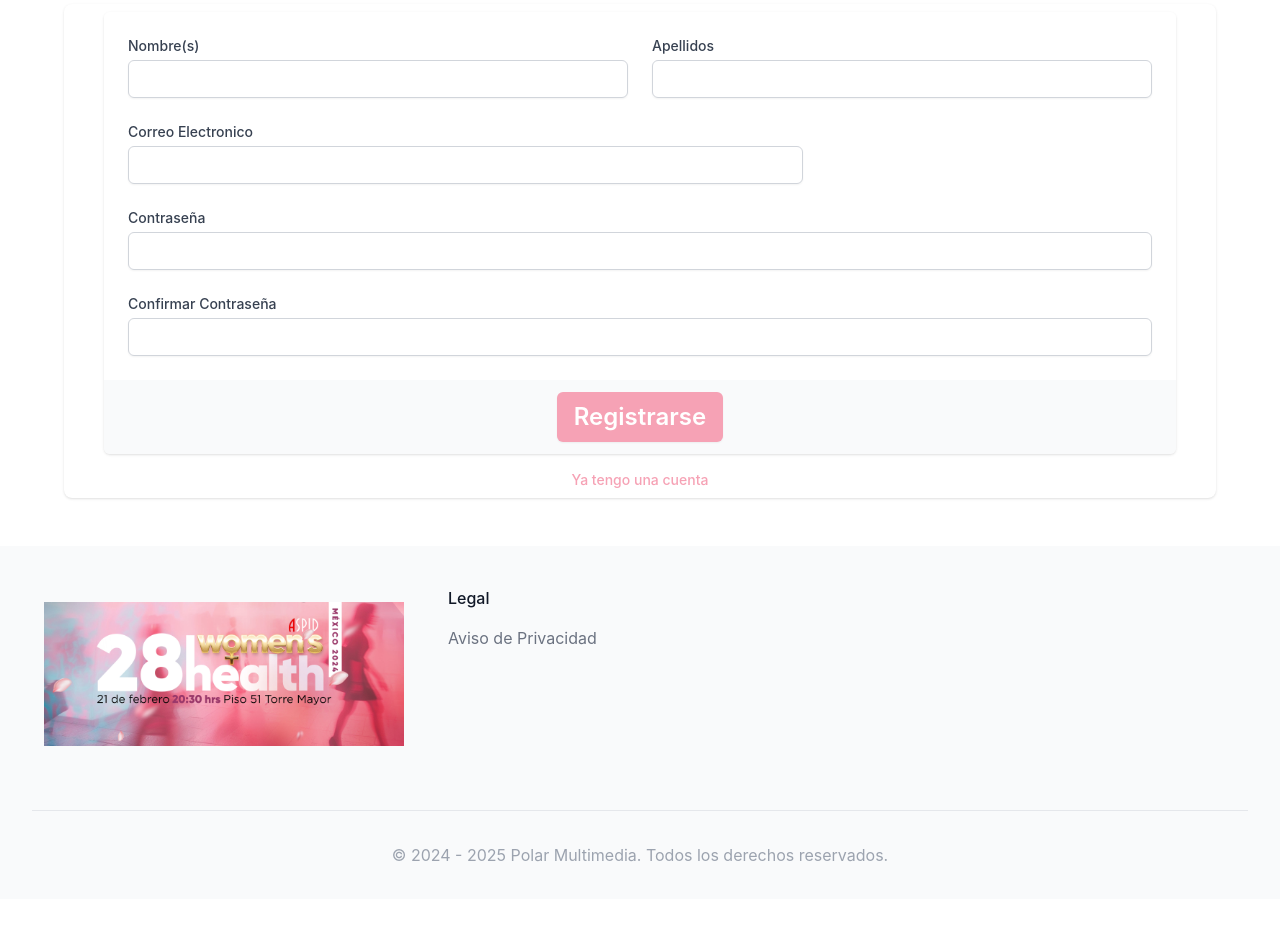
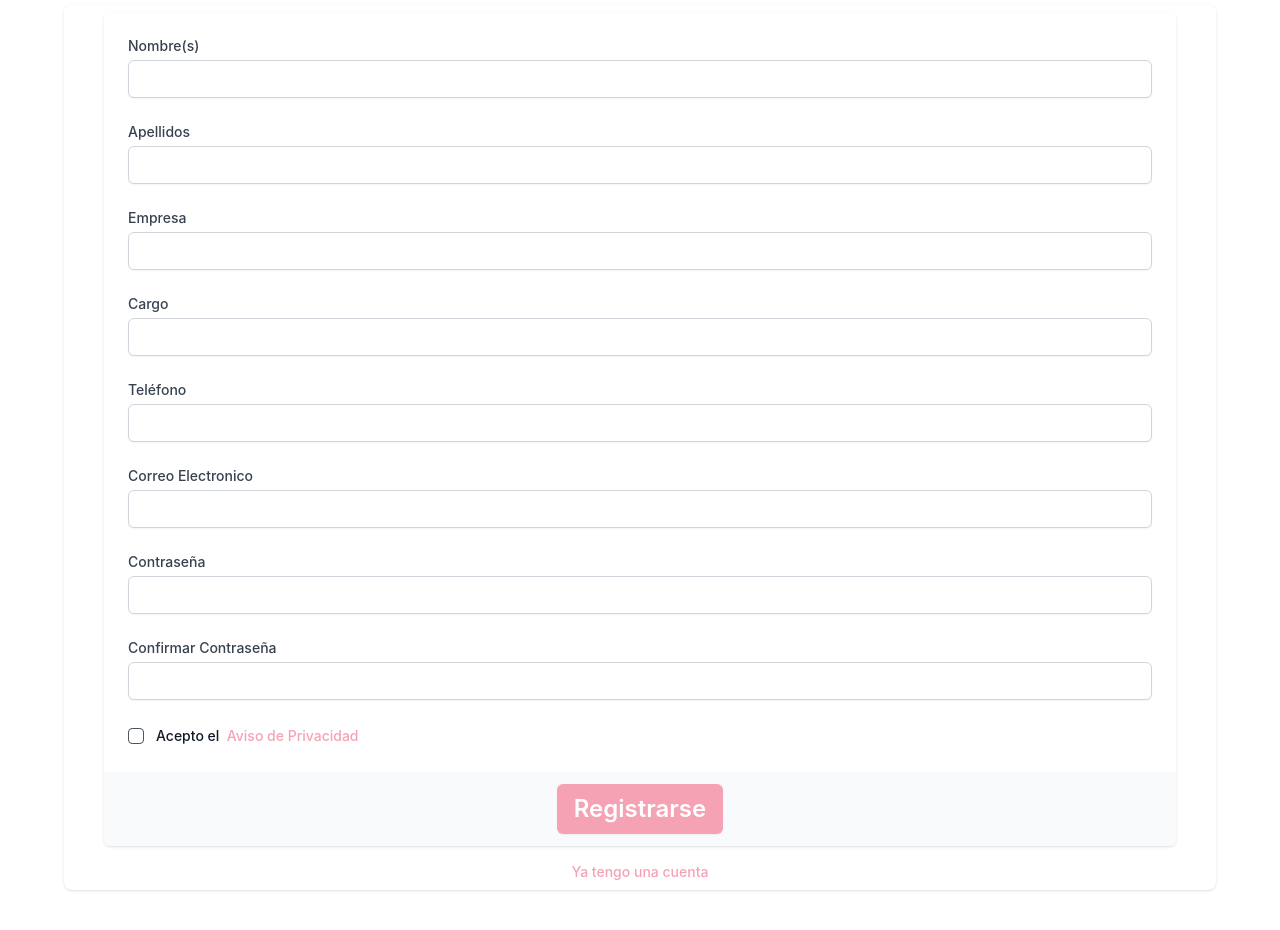
Before and after one commit to BurritoQuemado/subasta-preguntas-aspid, a React (Create React App) app in the folder subastas-stands-app/: page /registro in a window 1280 px wide. Shown: the part 260-1190 px from the top of the page. Before the commit the page ends 1159 px from the top, so only its background shows below. Built offline with nearby package versions, Linux system fonts and the light colour scheme.

Commit message:
updated register

```diff
--- a/subastas-stands-app/src/components/layout/layout.jsx
+++ b/subastas-stands-app/src/components/layout/layout.jsx
@@ -59,7 +59,7 @@ class Layout extends Component{
                       <img
                         className="h-20 w-auto lg:h-16"
                         src={Logo2}
-                        alt="logo-viajespalacio"
+                        alt="logo-28wh"
                       />
                     </Link>
                     <div className="-mr-2 flex items-center md:hidden">
--- a/subastas-stands-app/src/components/register-form/register-form.jsx
+++ b/subastas-stands-app/src/components/register-form/register-form.jsx
@@ -1,5 +1,6 @@
 import React, { useState, useEffect } from "react";
 import { Link } from "react-router-dom";
+import { CheckCircleIcon, XCircleIcon } from '@heroicons/react/20/solid'
 
 function RegisterForm ({ login }) {
 
@@ -7,7 +8,11 @@ function RegisterForm ({ login }) {
         name: '',
         lname: '',
         email: '',
+        charge: '',
+        work_place: '',
+        phone: '',
         password: '',
+        privacy: false,
         confirm_password: ''
     }
 
@@ -24,13 +29,13 @@ function RegisterForm ({ login }) {
 
     const handleSubmit = (e) => {
         e.preventDefault();
-        setLoading(true);
         setFormErrors(validate(formValues));
         setIsSubmit(true);
     };
 
     useEffect(() => {
         if(Object.keys(formErrors).length === 0 && isSubmit){
+            setLoading(true);
             fetch('https://subasta-preguntas-aspid-e16826bf4816.herokuapp.com/register', {
                 method: 'POST',
                 headers: {'Content-Type': 'application/json'},
@@ -38,25 +43,22 @@ function RegisterForm ({ login }) {
                     name: formValues.name,
                     lname: formValues.lname,
                     email: formValues.email,
+                    work_place: formValues.work_place,
+                    charge: formValues.charge,
+                    phone: formValues.phone,
                     password: formValues.password
                 })
             })
             .then(response =>{
                 if(response.status === 200){
                     setSuccess(true);
+                } else {
+                    setError(true);
                 }
                 return response
             } )
-            .then(res => {
-                if(success){
-                    login()
-                } else {
-                    setLoading(false);
-                    setError(true);
-                }
-            })
         }
-    }, [formErrors, formValues.name, formValues.password, formValues.email, formValues.confirm_password, formValues.lname, login, isSubmit,success,error])
+    }, [formErrors, formValues, login, isSubmit,success,error])
 
     const validate = (values) => {
         const errors = {};
@@ -72,6 +74,23 @@ function RegisterForm ({ login }) {
             errors.lname = 'El apellido es obligatorio';
         } else if (values.lname.length <= 3) {
             errors.lname = 'El apellido debe tener al menos 4 caracteres';
+        }
+        if(!values.work_place) {
+            errors.work_place = 'La empresa es obligatoria';
+        } else if (values.work_place <= 3) {
+            errors.work_place = 'La empresa debe tener al menos 4 caracteres';
+        }
+        if(!values.charge) {
+            errors.charge = 'El cargo es obligatorio';
+        } else if (values.charge.length <= 3) {
+            errors.charge = 'El cargo debe tener al menos 4 caracteres';
+        }
+        if(!values.phone) {
+            errors.phone = 'El teléfono es obligatorio';
+        } else if (values.phone.length < 10) {
+            errors.phone = 'El teléfono debe tener al menos 10 caracteres';
+        } else if (values.phone.length > 15) {
+            errors.phone = 'El teléfono no debe tener más 15 caracteres';
         }
 
         if(!values.email) {
@@ -93,6 +112,10 @@ function RegisterForm ({ login }) {
         } else if (values.password !== values.confirm_password){
             errors.confirm_password = 'Las contraseñas no coinciden';
         }
+
+        if(!values.privacy) {
+            errors.privacy = 'Debe aceptar el Aviso de Privacidad';
+        }
         return errors;
     }
 
@@ -102,16 +125,42 @@ function RegisterForm ({ login }) {
                 <form>
                 {
                     error ?
-                    <div>
-                    <label className="block text-sm font-medium text-red-600">
-                        Hubo un problema en el registro, intente de nuevo.
-                    </label>
+                    <div className="rounded-md bg-red-50 p-4">
+                    <div className="flex">
+                        <div className="flex-shrink-0">
+                            <XCircleIcon className="h-5 w-5 text-red-400" aria-hidden="true" />
+                        </div>
+                        <div className="ml-3">
+                            <h3 className="text-sm font-medium text-red-800">Hubo un error en el registro, vuela a intentarlo.</h3>
+                        </div>
                     </div>
+                    </div>
+                    : null
+                }
+                {
+                    success ?
+                    <>
+                        <div className="rounded-md bg-green-50 p-4">
+                            <div className="flex">
+                                <div className="flex-shrink-0">
+                                    <CheckCircleIcon className="h-5 w-5 text-green-400" aria-hidden="true" />
+                                </div>
+                                <div className="ml-3">
+                                    <p className="text-sm font-medium text-green-800">Registro exitoso</p>
+                                </div>
+                            </div>
+                        </div>
+                        <div className="mt-10 flex items-center justify-center gap-x-6">
+                            <Link to="/login" className="text-sm font-semibold leading-6 text-gray-900">
+                                Iniciar Sesión<span aria-hidden="true">→</span>
+                            </Link>
+                        </div>
+                    </>
                     : null
                 }
                     <div className="bg-white px-4 py-5 sm:p-6">
                         <div className="grid grid-cols-6 gap-6">
-                            <div className="col-span-6 sm:col-span-3">
+                            <div className="col-span-6">
                                 <label htmlFor="name" className="block text-sm font-medium text-gray-700">
                                     Nombre(s)
                                 </label>
@@ -128,7 +177,7 @@ function RegisterForm ({ login }) {
                                 </label>
                             </div>
 
-                            <div className="col-span-6 sm:col-span-3">
+                            <div className="col-span-6">
                                 <label htmlFor="lname" className="block text-sm font-medium text-gray-700">
                                     Apellidos
                                 </label>
@@ -145,7 +194,58 @@ function RegisterForm ({ login }) {
                                 </label>
                             </div>
 
-                            <div className="col-span-6 sm:col-span-4">
+                            <div className="col-span-6">
+                                <label htmlFor="work_place" className="block text-sm font-medium text-gray-700">
+                                    Empresa
+                                </label>
+                                <input
+                                    type="text"
+                                    name="work_place"
+                                    id="nawork_placee"
+                                    autoComplete="organization"
+                                    onChange={handleChange}
+                                    className="mt-1 block w-full rounded-md border-gray-300 shadow-sm focus:border-principal focus:ring-principal sm:text-sm"
+                                />
+                                <label htmlFor="work_place" className="block text-sm font-medium text-red-600">
+                                    {formErrors.work_place}
+                                </label>
+                            </div>
+
+                            <div className="col-span-6">
+                                <label htmlFor="charge" className="block text-sm font-medium text-gray-700">
+                                    Cargo
+                                </label>
+                                <input
+                                    type="text"
+                                    name="charge"
+                                    id="charge"
+                                    autoComplete="organization-title"
+                                    onChange={handleChange}
+                                    className="mt-1 block w-full rounded-md border-gray-300 shadow-sm focus:border-principal focus:ring-principal sm:text-sm"
+                                />
+                                <label htmlFor="charge" className="block text-sm font-medium text-red-600">
+                                    {formErrors.charge}
+                                </label>
+                            </div>
+
+                            <div className="col-span-6">
+                                <label htmlFor="phone" className="block text-sm font-medium text-gray-700">
+                                    Teléfono
+                                </label>
+                                <input
+                                    type="text"
+                                    name="phone"
+                                    id="phone"
+                                    autoComplete="tel"
+                                    onChange={handleChange}
+                                    className="mt-1 block w-full rounded-md border-gray-300 shadow-sm focus:border-principal focus:ring-principal sm:text-sm"
+                                />
+                                <label htmlFor="phone" className="block text-sm font-medium text-red-600">
+                                    {formErrors.phone}
+                                </label>
+                            </div>
+
+                            <div className="col-span-6">
                                 <label htmlFor="email" className="block text-sm font-medium text-gray-700">
                                     Correo Electronico
                                 </label>
@@ -194,6 +294,28 @@ function RegisterForm ({ login }) {
                                     {formErrors.confirm_password}
                                 </label>
                             </div>
+                            <div class="col-span-6">
+                                <div className="relative flex items-start">
+                                    <div className="flex h-6 items-center">
+                                        <input
+                                        id="privacy"
+                                        aria-describedby="comments-description"
+                                        name="privacy"
+                                        type="checkbox"
+                                        onChange={handleChange}
+                                        className="h-4 w-4 rounded border-gray-600 text-principal focus:principal"
+                                        />
+                                    </div>
+                                    <div className="ml-3 text-sm leading-6">
+                                        <label htmlFor="privacy" className="font-medium text-gray-900">
+                                            Acepto el <a className="text-principal" href="https://www.premiosaspid.mx/legal/avisolegal" target="_blank" rel="noreferrer" > &nbsp;Aviso de Privacidad</a>
+                                        </label>
+                                    </div>
+                                </div>
+                                <label htmlFor="privacy" className="block text-sm font-medium text-red-600">
+                                    {formErrors.privacy}
+                                </label>
+                            </div>
                         </div>
                     </div>
                 </form>
```
